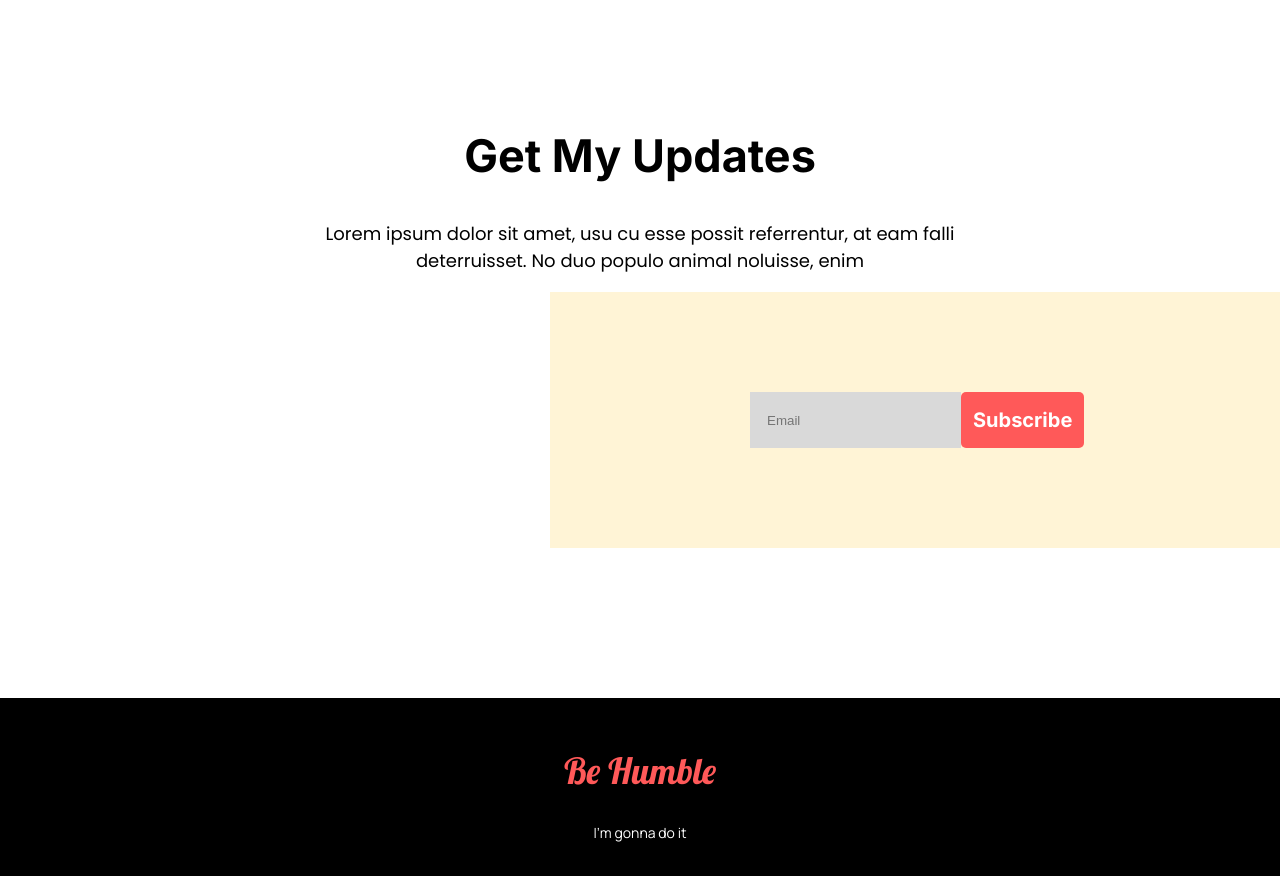
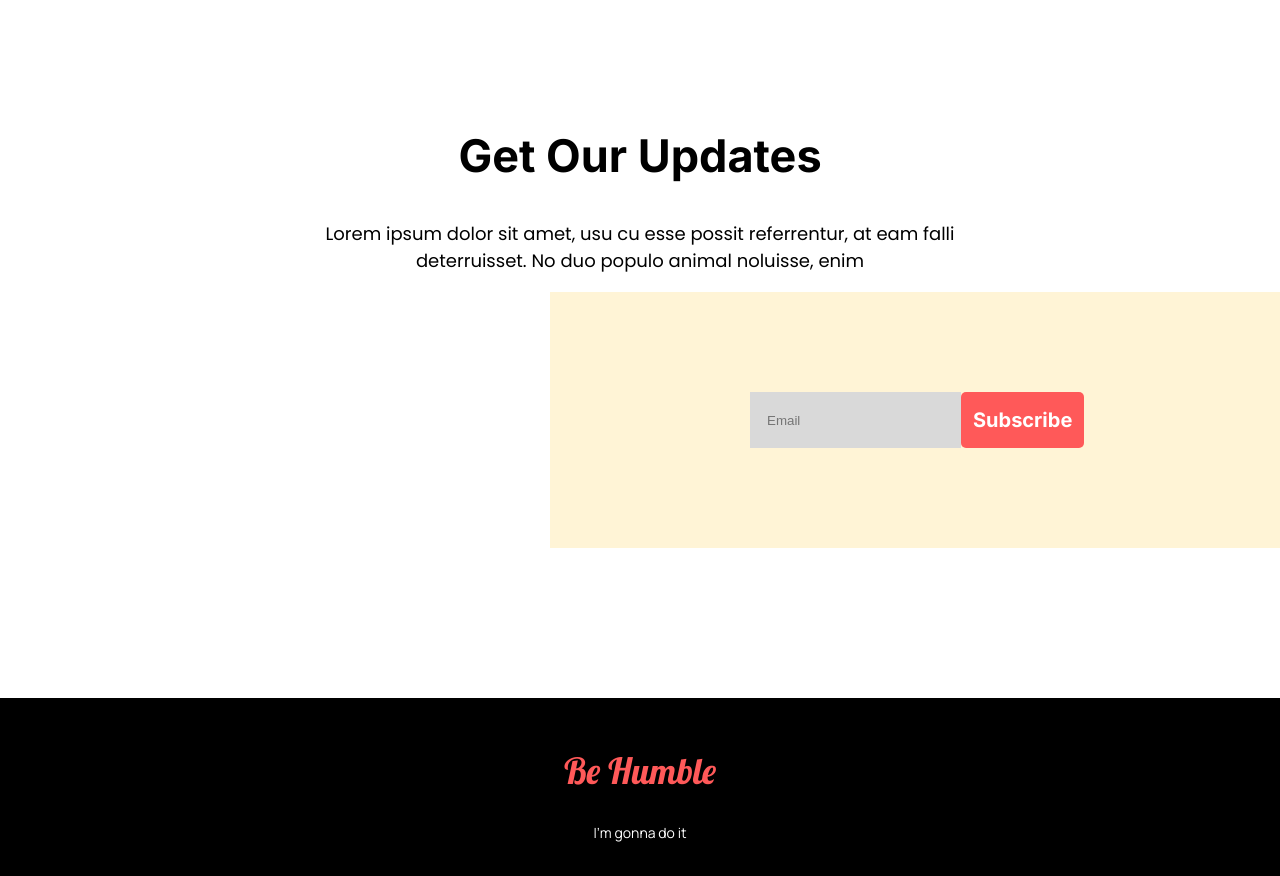
Before and after one commit to NoyonAhammadKhan/donate-today, a plain HTML site: page index.html in a window 1280 px wide. Shown: the part 4460-5336 px from the top of the page. Drawn offline with Linux system fonts and the light colour scheme.

Commit message:
final commit2

```diff
--- a/index.html
+++ b/index.html
@@ -144,7 +144,7 @@
 
     </section>
     <section class="updates">
-        <h1>Get My Updates</h1>
+        <h1>Get Our Updates</h1>
         <p>Lorem ipsum dolor sit amet, usu cu esse possit referrentur, at eam falli <br> deterruisset. No duo populo animal noluisse, enim</p>
         <div class="subscribe">
             <input type="email" class="email" placeholder="Email">
```
